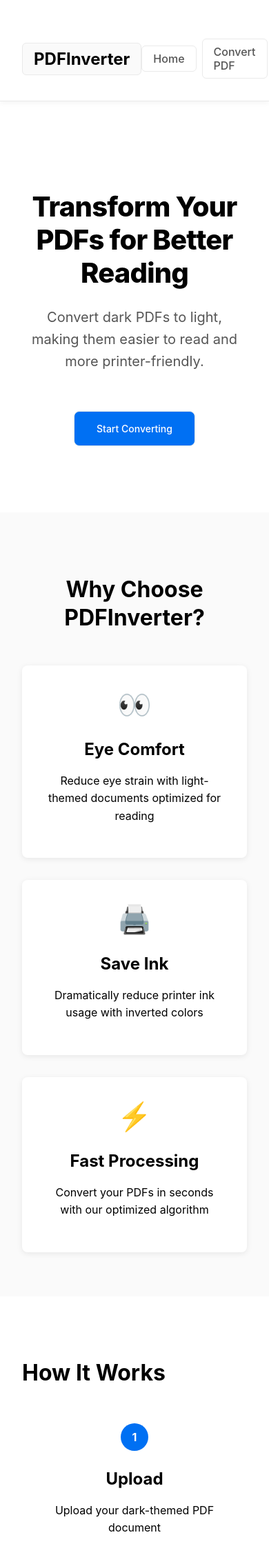
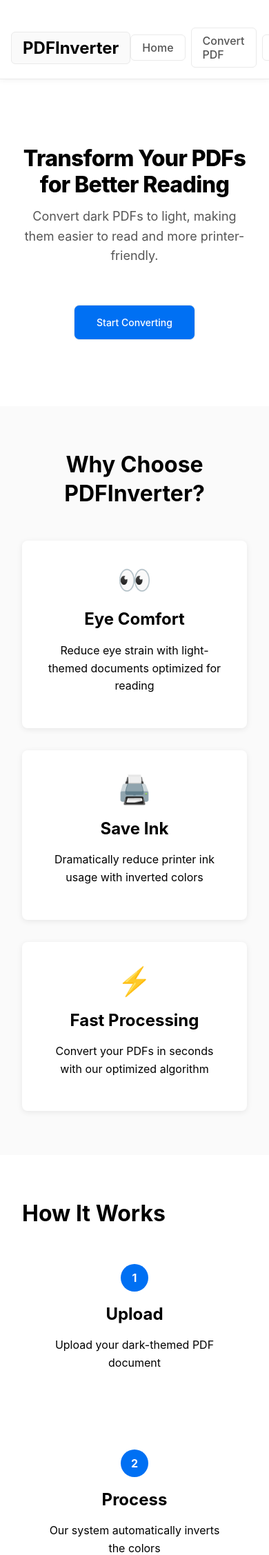
Before and after one commit to SiddheshKanawade/pdf-color-converter, a Flask app: page / in a window 390 px wide; the page is wider, and only the part inside the window is pictured. Shown: the top 2255 px of that part at 69% size. Run offline with Flask 3, Linux system fonts and the light colour scheme; parts of the project's set-up code (start-up, migrations or seed data) failed here and were passed over; some libraries are stand-ins or nearby versions.

Commit message:
SEO and remove unused code

```diff
--- a/app.py
+++ b/app.py
@@ -1,9 +1,8 @@
-from flask import Flask, render_template, request, send_from_directory, redirect, url_for
+from flask import Flask, render_template, request, send_from_directory, redirect, url_for, after_this_request
 import os
 from io import BytesIO
 from PIL import Image
-from flask import after_this_request
-import fitz  # PyMuPDF
+import fitz
 import numpy as np
 
 app = Flask(__name__)
@@ -16,37 +15,32 @@
 
 app.config['UPLOAD_FOLDER'] = UPLOAD_FOLDER
 app.config['PROCESSED_FOLDER'] = PROCESSED_FOLDER
+app.config['MAX_CONTENT_LENGTH'] = 100 * 1024 * 1024  # 16MB max file size
 
-def invert_pdf_colors(input_pdf_path, output_pdf_path, jpeg_quality=75):
-    """
-    Inverts colors of a PDF to create a lighter version and reduces file size using JPEG compression.
-    :param input_pdf_path: Path to the input PDF with dark background.
-    :param output_pdf_path: Path where the output PDF will be saved.
-    :param jpeg_quality: Quality for JPEG compression (1 to 100, higher means better quality and larger file size).
-    """
-    document = fitz.open(input_pdf_path)
-    new_pdf = fitz.open()
+def invert_pdf_colors(input_pdf_path, output_pdf_path):
+    try:
+        document = fitz.open(input_pdf_path)
+        new_pdf = fitz.open()
 
-    for page_number in range(len(document)):
-        page = document[page_number]
-        pix = page.get_pixmap()
+        for page in document:
+            pix = page.get_pixmap()
+            inverted_image = invert_image_colors(pix)
 
-        # Convert to inverted image
-        inverted_image = invert_image_colors(pix)
+            buffer = BytesIO()
+            inverted_image.save(buffer, format="JPEG", quality=85)
+            buffer.seek(0)
 
-        # Save the inverted image to a buffer in JPEG format
-        buffer = BytesIO()
-        inverted_image.save(buffer, format="JPEG", quality=jpeg_quality)
-        buffer.seek(0)
+            rect = page.rect
+            new_page = new_pdf.new_page(width=rect.width, height=rect.height)
+            new_page.insert_image(rect, stream=buffer.read())
 
-        # Create a new page and insert the JPEG image
-        rect = page.rect
-        new_page = new_pdf.new_page(width=rect.width, height=rect.height)
-        new_page.insert_image(rect, stream=buffer.read())
-
-    new_pdf.save(output_pdf_path)
-    new_pdf.close()
-    document.close()
+        new_pdf.save(output_pdf_path)
+        new_pdf.close()
+        document.close()
+        return True
+    except Exception as e:
+        print(f"Error processing PDF: {e}")
+        return False
 
 def invert_image_colors(pixmap):
     """
--- /dev/null
+++ b/static/robots.txt
@@ -0,0 +1,6 @@
+User-agent: *
+Allow: /
+Sitemap: https://www.pdfinverter.com/sitemap.xml
+
+Disallow: /upload
+Disallow: /download
--- a/static/style.css
+++ b/static/style.css
@@ -96,16 +96,27 @@
 }
 
 .hero h1 {
-    font-size: 3.5rem;
+    font-size: 2.75rem;
     font-weight: 800;
     letter-spacing: -0.02em;
-    margin-bottom: 1.5rem;
+    margin-bottom: 0.75rem;
+    color: var(--primary-color);
+}
+
+.hero-subtitle {
+    font-size: 1.75rem;
+    font-weight: 600;
+    color: var(--secondary-color);
+    margin-bottom: 1rem;
 }
 
 .hero-description {
-    font-size: 1.5rem;
+    font-size: 1.25rem;
     color: var(--secondary-color);
     margin-bottom: 2rem;
+    max-width: 600px;
+    margin-left: auto;
+    margin-right: auto;
 }
 
 .cta-button {
@@ -387,11 +398,15 @@
 /* Responsive design */
 @media (max-width: 768px) {
     .hero h1 {
-        font-size: 2.5rem;
+        font-size: 2.25rem;
+    }
+
+    .hero-subtitle {
+        font-size: 1.5rem;
     }
 
     .hero-description {
-        font-size: 1.25rem;
+        font-size: 1.125rem;
     }
 
     .nav-content {
@@ -415,6 +430,14 @@
     .footer-links {
         align-items: center;
     }
+}
+
+h1,
+h2,
+h3,
+p {
+    margin: 0;
+    padding: 0;
 }
 
 h1 {
@@ -674,3 +697,42 @@
     outline: 2px solid var(--accent-color);
     outline-offset: 2px;
 }
+
+/* Remove unused media queries */
+@media (max-width: 768px) {
+    .nav-content {
+        padding: 0 1rem;
+    }
+
+    .hero h1 {
+        font-size: 2rem;
+    }
+
+    .features-grid {
+        grid-template-columns: 1fr;
+    }
+
+    .about-grid {
+        grid-template-columns: 1fr;
+    }
+}
+
+/* Remove duplicate button styles */
+.cta-button,
+.download-button {
+    display: inline-block;
+    background-color: var(--accent-color);
+    color: white;
+    padding: 1rem 2rem;
+    border-radius: 8px;
+    text-decoration: none;
+    font-weight: 500;
+    transition: all 0.2s ease;
+}
+
+/* Remove unused focus states */
+a:focus,
+button:focus {
+    outline: 2px solid var(--accent-color);
+    outline-offset: 2px;
+}
--- a/templates/base.html
+++ b/templates/base.html
@@ -3,7 +3,7 @@
 <head>
     <meta charset="UTF-8">
     <meta name="viewport" content="width=device-width, initial-scale=1.0">
-    <meta name="description" content="Convert dark PDFs to light versions. Make your PDFs easier to read and printer-friendly with our free online tool.">
+    <meta name="description" content="{% block description %}Free online tool to convert dark PDFs to light versions. Make your PDFs easier to read and save printer ink.{% endblock %}">
     <meta name="keywords" content="PDF converter, dark to light PDF, PDF color inverter, eye-friendly PDF, printer-friendly PDF">
     <meta name="author" content="PDFInverter">
     <meta property="og:title" content="{% block ogtitle %}PDFInverter - Convert Dark PDFs to Light{% endblock %}">
@@ -22,8 +22,7 @@
         "name": "PDFInverter",
         "url": "{{ request.url_root }}",
         "description": "Convert dark PDFs to light versions for better readability and printing",
-        "applicationCategory": "Utility",
-        "operatingSystem": "Any",
+        "applicationCategory": "WebApplication",
         "offers": {
             "@type": "Offer",
             "price": "0",
@@ -65,7 +64,7 @@
             <div class="footer-section">
                 <h3>Contact</h3>
                 <p>Questions? Reach out to us</p>
-                <a href="mailto:support@pdfinverter.com" class="contact-button">support@pdfinverter.com</a>
+                <a href="mailto:team@pdfinverter.com" class="contact-button">team@pdfinverter.com</a>
             </div>
         </div>
         <div class="footer-bottom">
--- a/templates/index.html
+++ b/templates/index.html
@@ -1,9 +1,9 @@
 {% extends "base.html" %}
 
-{% block title %}PDF Color Inverter - Convert Dark PDFs to Light{% endblock %}
-{% block ogtitle %}PDFInverter - Convert Dark PDFs to Light Online{% endblock %}
-{% block ogdescription %}Free online tool to convert dark PDFs to light versions. Make your PDFs easier to read and save printer ink.{% endblock %}
-{% block canonical %}{% endblock %}
+{% block title %}Invert PDF Colors Online for Free | PDFinverter{% endblock %}
+{% block ogtitle %}Invert PDF Colors Online - Dark to Light PDF Converter{% endblock %}
+{% block ogdescription %}Easily invert PDF colors online for free. Convert dark PDFs to light for better readability and reduced ink usage. Fast, secure, and no signup required.{% endblock %}
+{% block canonical %}https://www.pdfinverter.com/convert{% endblock %}
 
 {% block content %}
 <section class="hero" aria-label="Main banner">
```
Also changed, not shown: static/sitemap.xml (added, +18 -0 lines).
